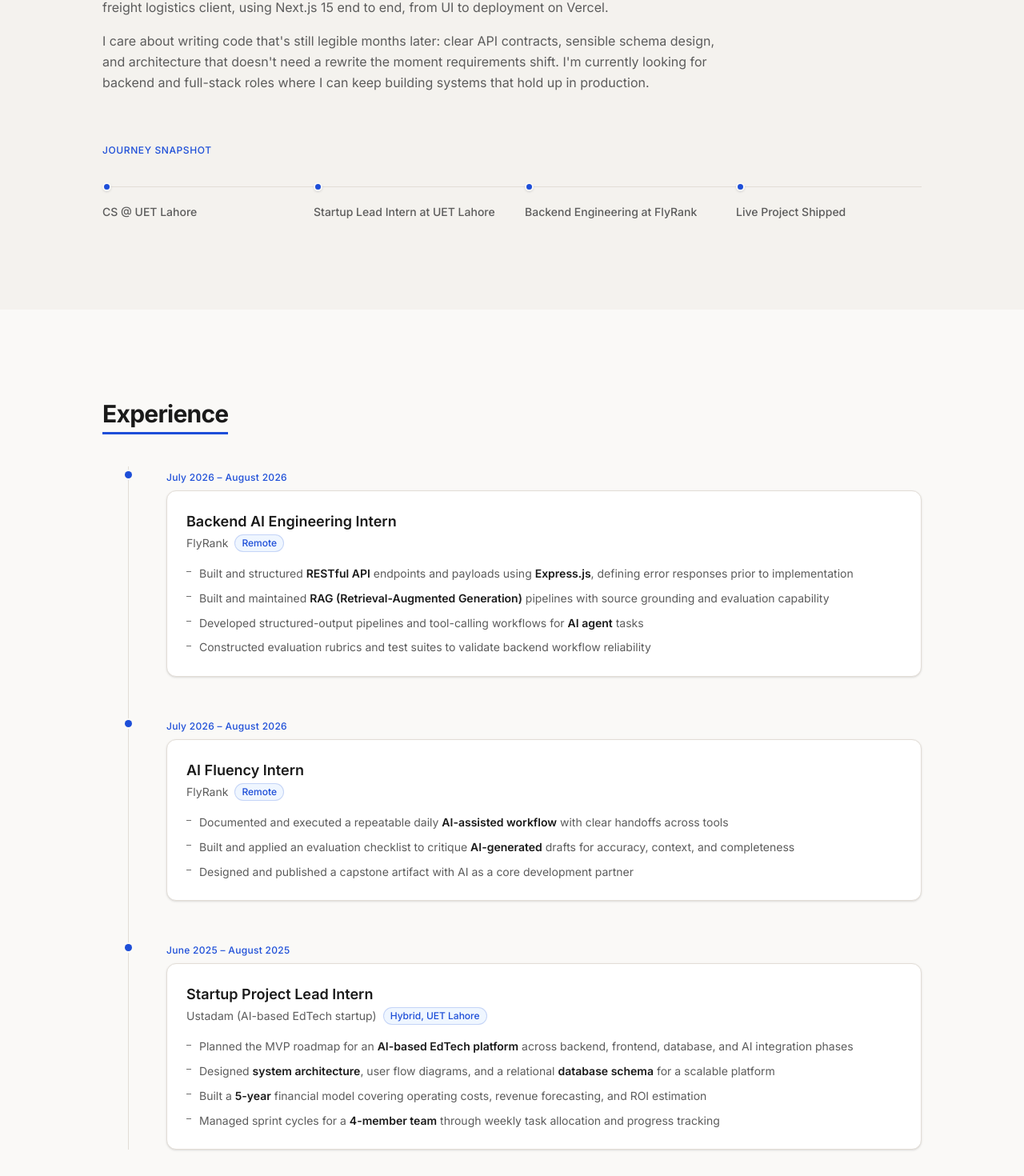
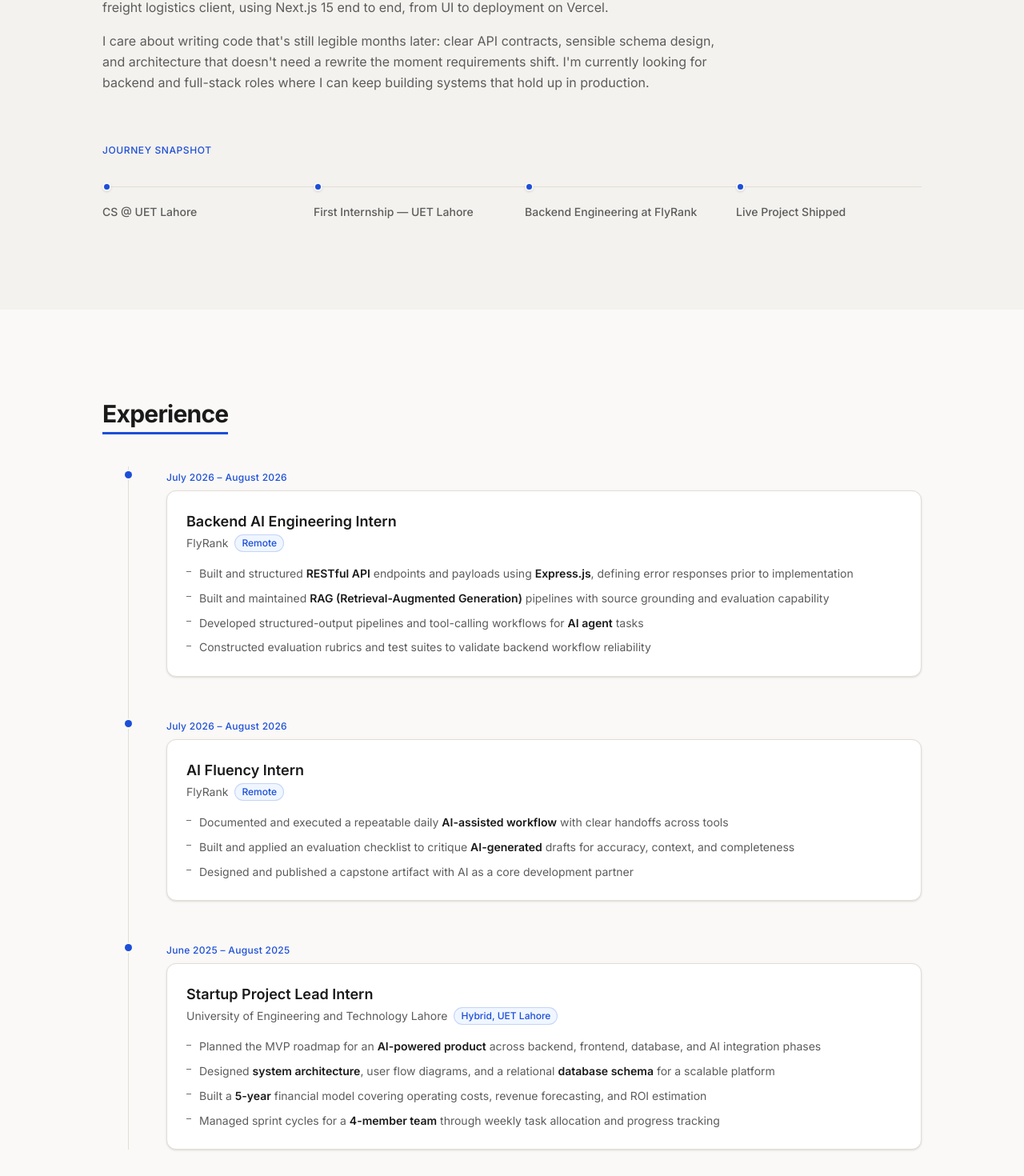
Before and after one commit to Mairaarshad19/Portfolio, a Next.js app: page / in a window 1280 px wide. Shown: the part 1263-2733 px from the top of the page at 80% size. Built offline with nearby package versions, Linux system fonts and the light colour scheme.

Commit message:
fix: correct Startup Project Lead Intern organization to UET Lahore

```diff
--- a/src/data/portfolio-content.ts
+++ b/src/data/portfolio-content.ts
@@ -30,7 +30,7 @@ export const aboutContent = {
   ],
   journeyMilestones: [
     "CS @ UET Lahore",
-    "Startup Lead Intern at UET Lahore",
+    "First Internship — UET Lahore",
     "Backend Engineering at FlyRank",
     "Live Project Shipped",
   ],
@@ -39,6 +39,7 @@ export const aboutContent = {
 export interface Experience {
   role: string;
   company: string;
+  organizationType: "company" | "institute";
   workMode: string;
   dates: string;
   bullets: string[];
@@ -48,6 +49,7 @@ export const experienceContent: Experience[] = [
   {
     role: "Backend AI Engineering Intern",
     company: "FlyRank",
+    organizationType: "company",
     workMode: "Remote",
     dates: "July 2026 – August 2026",
     bullets: [
@@ -60,6 +62,7 @@ export const experienceContent: Experience[] = [
   {
     role: "AI Fluency Intern",
     company: "FlyRank",
+    organizationType: "company",
     workMode: "Remote",
     dates: "July 2026 – August 2026",
     bullets: [
@@ -70,11 +73,12 @@ export const experienceContent: Experience[] = [
   },
   {
     role: "Startup Project Lead Intern",
-    company: "Ustadam (AI-based EdTech startup)",
+    company: "University of Engineering and Technology Lahore",
+    organizationType: "institute",
     workMode: "Hybrid, UET Lahore",
     dates: "June 2025 – August 2025",
     bullets: [
-      "Planned the MVP roadmap for an **AI-based EdTech platform** across backend, frontend, database, and AI integration phases",
+      "Planned the MVP roadmap for an **AI-powered product** across backend, frontend, database, and AI integration phases",
       "Designed **system architecture**, user flow diagrams, and a relational **database schema** for a scalable platform",
       "Built a **5-year** financial model covering operating costs, revenue forecasting, and ROI estimation",
       "Managed sprint cycles for a **4-member team** through weekly task allocation and progress tracking",
```
